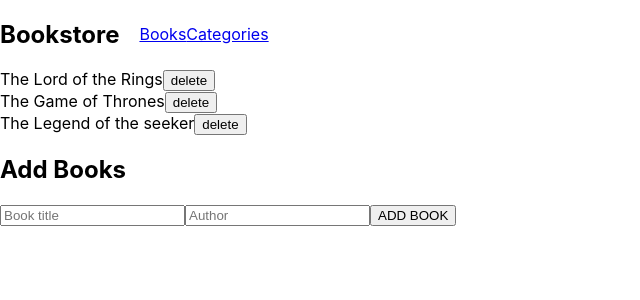
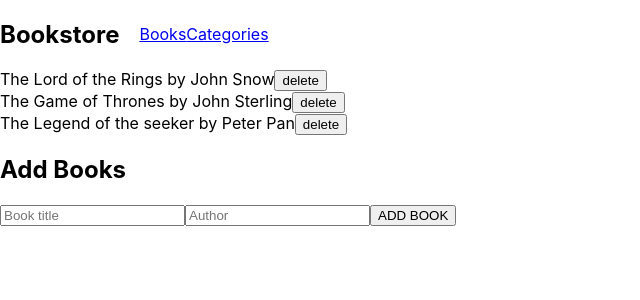
Before and after one commit to Adams-Ghub/bookstore, a React (Create React App) app: page / in a window 1280 px wide. Shown: the top 300 px of the page, without its empty margins (0-640 px from the left). Built offline with nearby package versions, Linux system fonts and the light colour scheme.

Commit message:
Add author to BookItem.js

```diff
--- a/src/components/BookItem.jsx
+++ b/src/components/BookItem.jsx
@@ -1,15 +1,17 @@
 import React from 'react';
 import PropTypes from 'prop-types';
 
-const BookItem = ({ title }) => (
+const BookItem = ({ title, author }) => (
   <div>
-    <span>{title}</span>
+    <span>{`${title} by `}</span>
+    <span>{author}</span>
     <input type="button" value="delete" />
   </div>
 );
 
 BookItem.propTypes = {
   title: PropTypes.string.isRequired,
+  author: PropTypes.string.isRequired,
 };
 
 export default BookItem;
--- a/src/components/BookList.jsx
+++ b/src/components/BookList.jsx
@@ -5,7 +5,7 @@ import BookItem from './BookItem';
 const BookList = ({ allBooks }) => (
   <div>
     {allBooks.map((item) => (
-      <BookItem title={item.title} key={item.id} />
+      <BookItem title={item.title} author={item.author} key={item.id} />
     ))}
   </div>
 );
```
